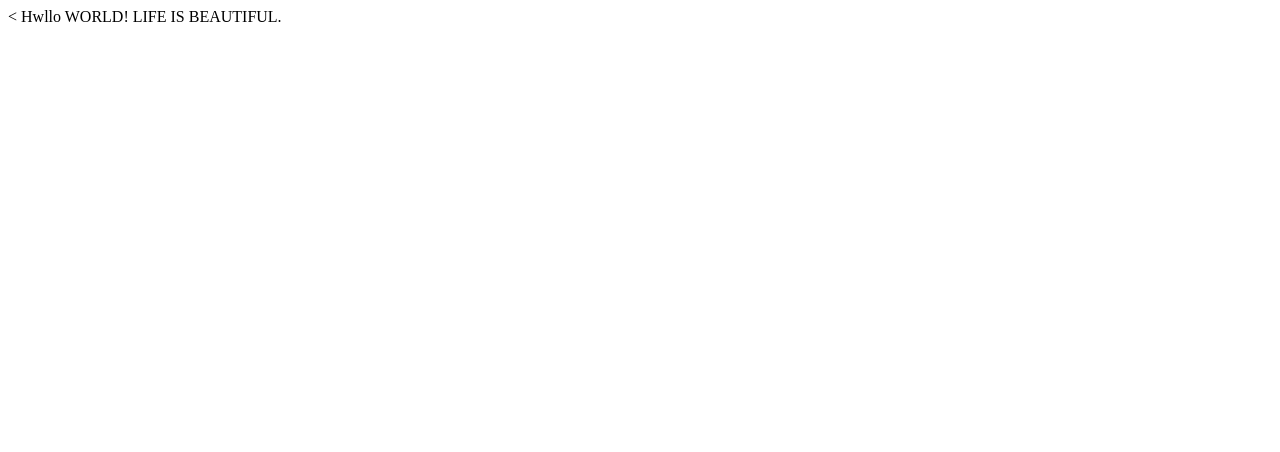
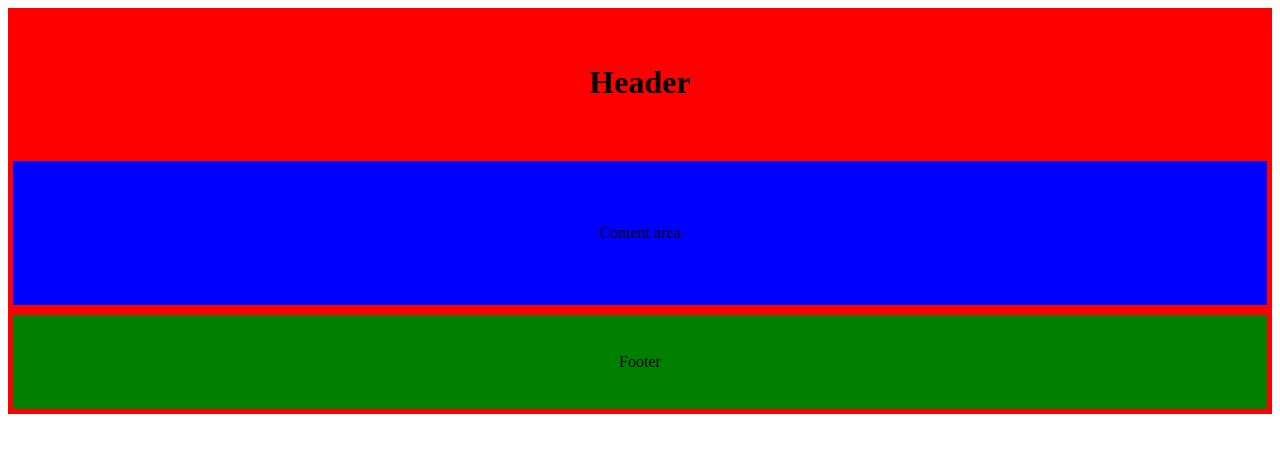
Before and after one commit to Maishan007/csy1018, a plain HTML site: page index.html in a window 1280 px wide. Drawn offline with Linux system fonts and the light colour scheme.

Commit message:
index file

```diff
--- a/index.html
+++ b/index.html
@@ -1,10 +1,68 @@
-<<!DOCTYPE html>
+<!DOCTYPE html>
 <html>
 <head>
+<style type="text/css">
+	h1
+{
+ background-color: red;
+margin: auto;
+ border: 5px solid red;
+ text-align: center;
+ padding: 4%;
+}
+
+h1:hover
+{
+	background-color: yellow;
+	margin: 10px;
+
+}
+
+section:hover
+{
+	background-color: brown;
+	margin: 20px;
+
+}
+
+section
+{
+	background-color: blue;
+	margin: auto;
+	text-align: center;
+	border: 5px solid red;
+	padding: 5%;
+}
+
+footer
+{
+	background-color: green;
+	margin: auto;
+	text-align: center;
+	border: 5px solid red;
+	padding: 3%;
+}
+
+
+footer:hover
+{
+
+	background-color: lightgrey;
+	margin: 20px;
+}
+
+</style>
 	<title>First web page</title>
 </head>
 <body>
-Hwllo WORLD! LIFE IS BEAUTIFUL.
+
+<h1>Header</h1>
+<section>
+	Content area
+</section>
+<footer>
+	Footer
+</footer>
 
 </body>
 </html>
```
